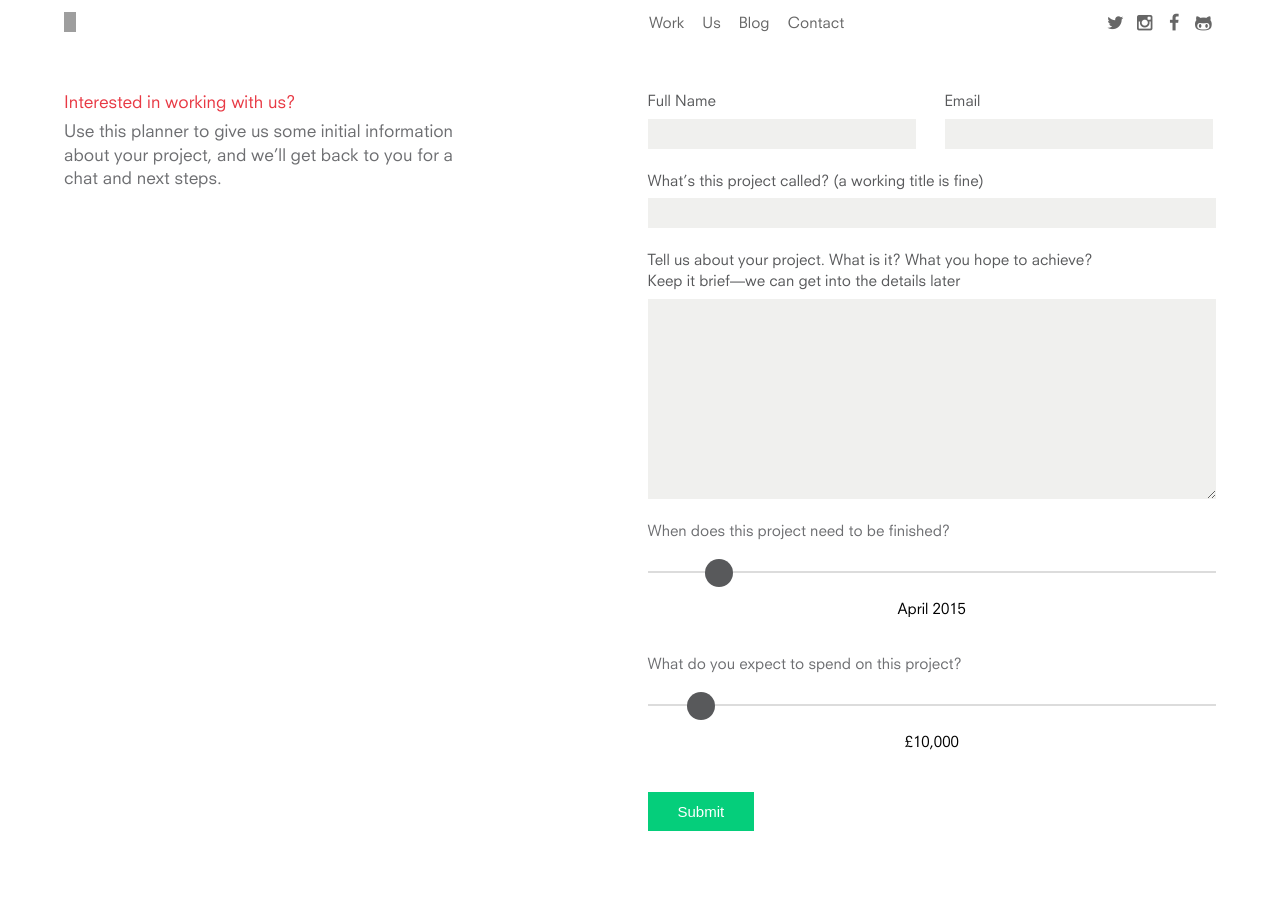
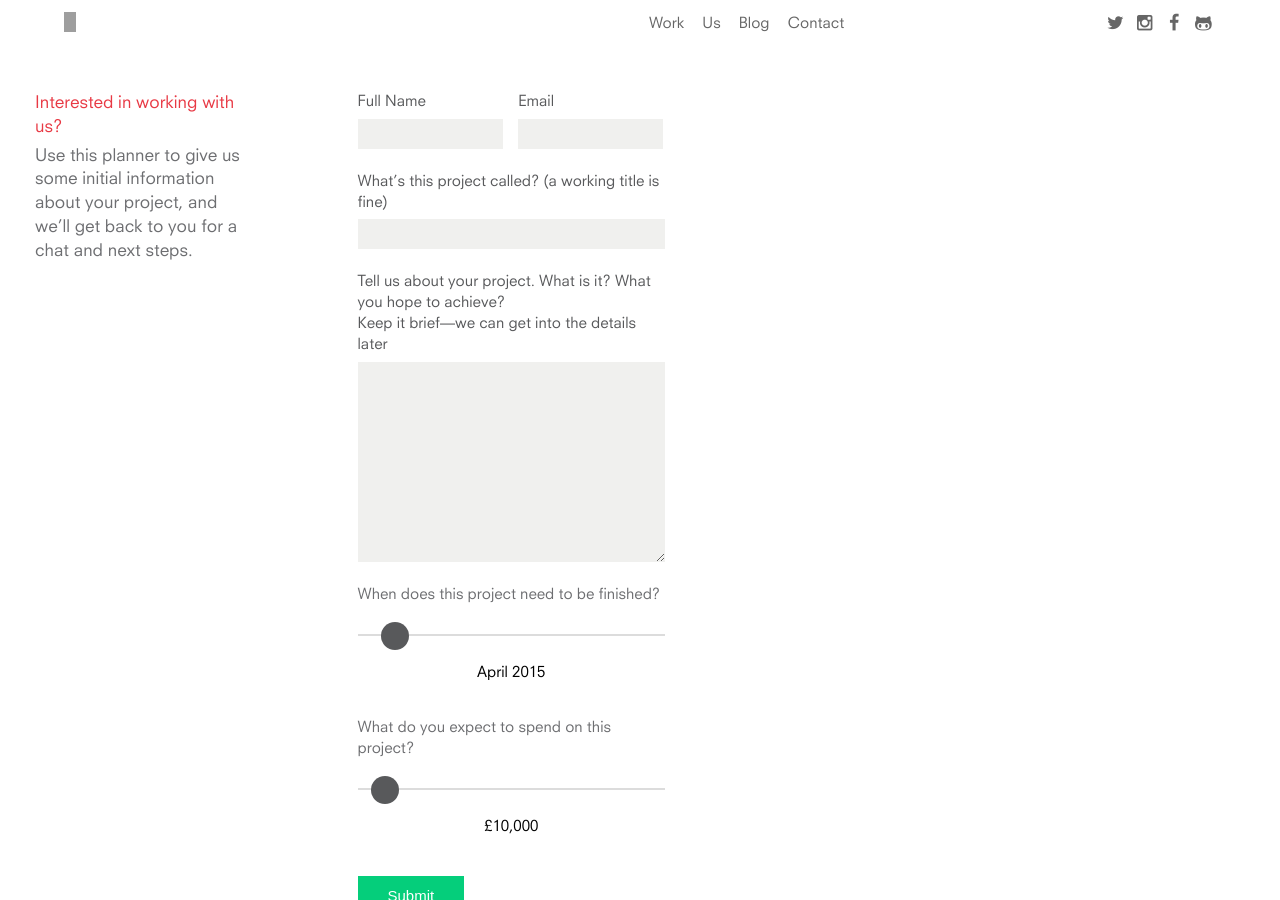
Before and after one commit to EMT/fieldwork-v2, a Jekyll site: the page built from planner.html, in a window 1280 px wide and 900 px high. Built offline with Jekyll 4.4.1, drawn with Linux system fonts in a browser that asks for light colours; nearby versions of some CDN libraries; grey boxes are pictures that could not be loaded.

Commit message:
IE lt 9 stuff.

```diff
--- a/_includes/top.html
+++ b/_includes/top.html
@@ -8,12 +8,19 @@
         <meta name="viewport" content="width=device-width, initial-scale=1">
         <meta name="description" content="{% if page.description %}{{ page.description }}{% elsif page.runner %}{{ page.runner }}{% else %}{{ site.description }}{% endif %}">
         <link rel="canonical" href="{{ page.url | replace:'index.html','' | prepend: site.baseurl | prepend: site.url }}">
+
+        <!--[if gte IE 9]><!-->
             <link rel="stylesheet" href="{{ site.baseurl }}/css/main.css">
             {% if page.stylesheets %}
                 {% for stylesheet in page.stylesheets %}
                     <link rel="stylesheet" href="{{ stylesheet }}">
                 {% endfor %}
             {% endif %}
+        <![endif]-->
+
+        <!--[if lt IE 9]><!-->
+            <link rel="stylesheet" href="{{ site.baseurl }}/css/ie.css">
+        <![endif]-->
 
         {% if page.header_imgs %}
             <style type="text/css">
--- /dev/null
+++ b/css/ie.css
@@ -0,0 +1,3 @@
+body {
+	max-width: 700px;
+}
```
Lines whose indentation alone changed are shown as unchanged.
